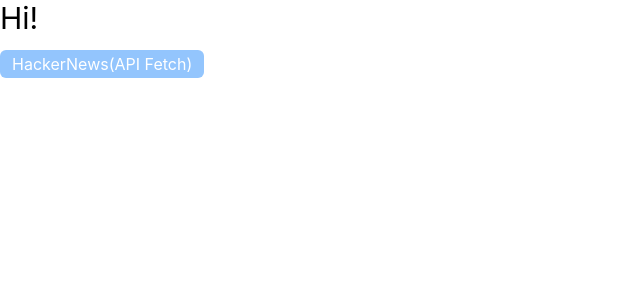
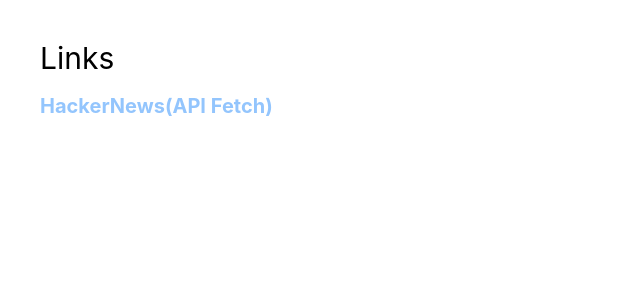
Before and after one commit to yoshino/react-components, a Next.js app in the folder app/src/: page / in a window 1280 px wide. Shown: the top 300 px of the page, without its empty margins (0-640 px from the left). Built offline with nearby package versions, Linux system fonts and the light colour scheme.

Commit message:
cosmetic

```diff
--- a/app/src/pages/index.tsx
+++ b/app/src/pages/index.tsx
@@ -2,10 +2,10 @@
 
 export default function Home() {
   return (
-    <div>
-      <h1 className='text-3xl mb-4'>Hi!</h1>
+    <div className='m-10'>
+      <h1 className='text-3xl mb-4'>Links</h1>
       <Link href='/hacker-news' legacyBehavior>
-        <a className=' bg-blue-300 text-white py-1 px-3 rounded-md'>HackerNews(API Fetch)</a>
+        <a className='text-xl text-blue-300 font-bold my-4'>HackerNews(API Fetch)</a>
       </Link>
     </div>
   )
```
